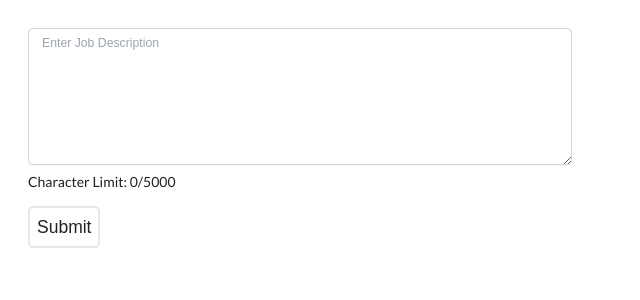
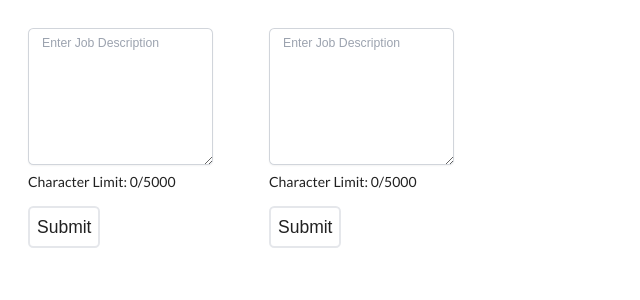
Before and after one commit to Caposto/reverse-ats, a React (Create React App) app in the folder frontend/: page / in a window 1280 px wide. Shown: the top 300 px of the page, without its empty margins (0-640 px from the left). Built offline with nearby package versions, Linux system fonts and the light colour scheme.

Commit message:
placed two descriptions on the board

```diff
--- a/frontend/src/App.jsx
+++ b/frontend/src/App.jsx
@@ -2,8 +2,9 @@ import JobForm from "./components/JobForm";
 
 function App() {
   return (
-    <div>
-      <JobForm />
+    <div className="flex">
+      <JobForm className="grow" />
+      <JobForm className="grow" />
     </div>
   );
 }
```
